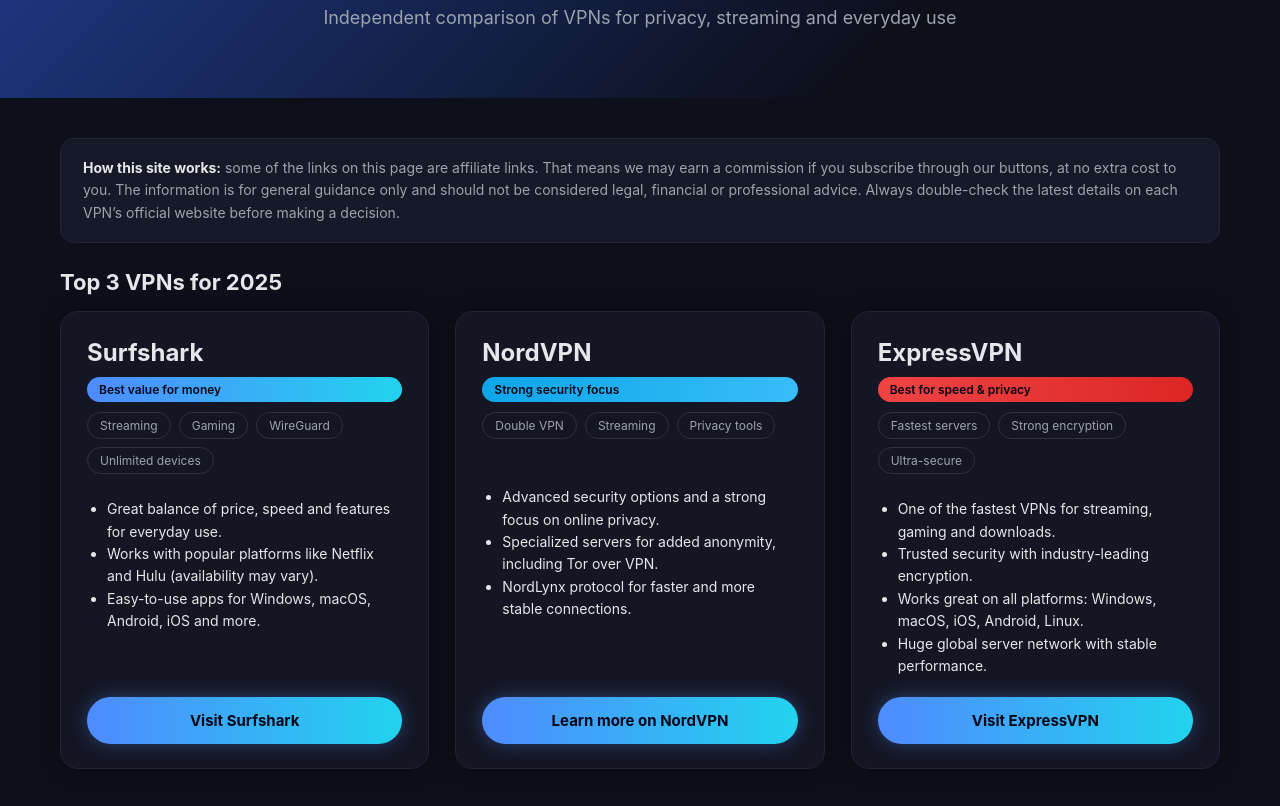
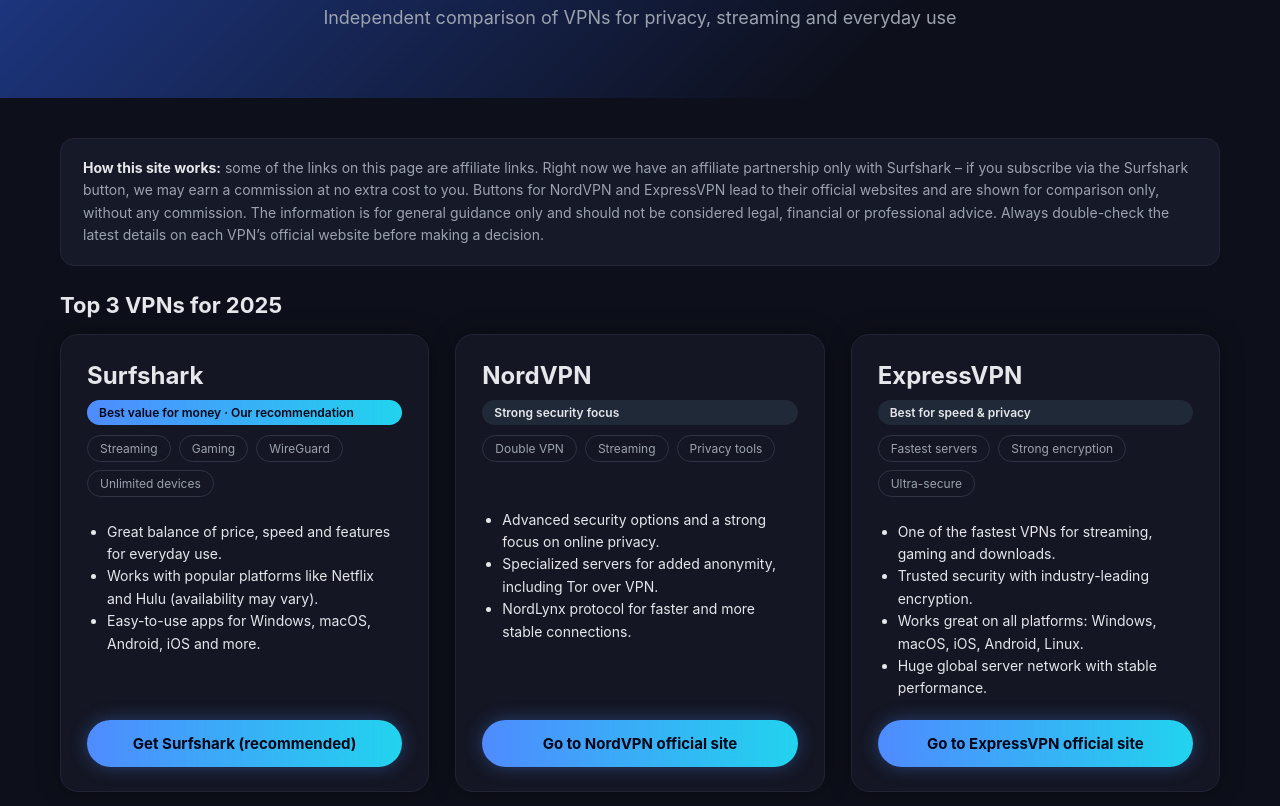
Before and after one commit to devsynkx/vpn-review, a plain HTML site: page index.html in a window 1280 px wide. Shown: the part 124-930 px from the top of the page. Drawn offline with Linux system fonts and the light colour scheme.

Commit message:
Update index.html

```diff
--- a/index.html
+++ b/index.html
@@ -3,7 +3,6 @@
 <head>
     <meta charset="UTF-8" />
     <meta name="viewport" content="width=device-width, initial-scale=1.0" />
-
 
     <!-- Admitad Verification -->
     <meta name="verify-admitad" content="58d07a2bb7" />
@@ -138,6 +137,11 @@
             font-size: 12px;
             margin: 6px 0 10px;
             font-weight: 600;
+        }
+
+        .badge-secondary {
+            background: #1f2937;
+            color: #e5e7eb;
         }
 
         .vpn-meta {
@@ -284,7 +288,9 @@
     <!-- Disclaimer / affiliate note -->
     <div class="intro">
         <strong>How this site works:</strong> some of the links on this page are affiliate links.
-        That means we may earn a commission if you subscribe through our buttons, at no extra cost to you.
+        Right now we have an affiliate partnership only with Surfshark – if you subscribe via the Surfshark button,
+        we may earn a commission at no extra cost to you. Buttons for NordVPN and ExpressVPN lead to their official
+        websites and are shown for comparison only, without any commission.
         The information is for general guidance only and should not be considered legal, financial or professional advice.
         Always double-check the latest details on each VPN’s official website before making a decision.
     </div>
@@ -293,10 +299,10 @@
 
     <div class="vpn-grid">
 
-        <!-- Surfshark -->
+        <!-- Surfshark (affiliate, recommended) -->
         <div class="vpn-card">
             <h2>Surfshark</h2>
-            <span class="badge">Best value for money</span>
+            <span class="badge">Best value for money · Our recommendation</span>
 
             <div class="vpn-meta">
                 <span class="chip">Streaming</span>
@@ -311,16 +317,19 @@
                 <li>Easy-to-use apps for Windows, macOS, Android, iOS and more.</li>
             </ul>
 
-            <!-- PUT YOUR SURFSHARK AFFILIATE LINK HERE -->
-            <a href="YOUR_SURFSHARK_LINK" target="_blank" rel="nofollow noopener" class="btn">
-                Visit Surfshark
+            <!-- SURFSHARK AFFILIATE LINK -->
+            <a href="https://dhwnh.com/g/8iyyi9n00n58d07a2bb7c29f5d469c/"
+               target="_blank"
+               rel="nofollow noopener"
+               class="btn">
+                Get Surfshark (recommended)
             </a>
         </div>
 
-        <!-- NordVPN -->
+        <!-- NordVPN (non-affiliate, official site) -->
         <div class="vpn-card">
             <h2>NordVPN</h2>
-            <span class="badge" style="background: linear-gradient(90deg,#0ea5e9,#38bdf8);">
+            <span class="badge badge-secondary">
                 Strong security focus
             </span>
 
@@ -336,16 +345,19 @@
                 <li>NordLynx protocol for faster and more stable connections.</li>
             </ul>
 
-            <a href="#" target="_blank" rel="nofollow noopener" class="btn">
-                Learn more on NordVPN
+            <a href="https://nordvpn.com/"
+               target="_blank"
+               rel="noopener"
+               class="btn">
+                Go to NordVPN official site
             </a>
         </div>
 
-        <!-- ExpressVPN -->
+        <!-- ExpressVPN (non-affiliate, official site) -->
         <div class="vpn-card">
             <h2>ExpressVPN</h2>
 
-            <span class="badge" style="background: linear-gradient(90deg,#ef4444,#dc2626);">
+            <span class="badge badge-secondary">
                 Best for speed & privacy
             </span>
 
@@ -362,14 +374,13 @@
                 <li>Huge global server network with stable performance.</li>
             </ul>
 
-            <a href="YOUR_ADMITAD_EXPRESSVPN_LINK_HERE"
+            <a href="https://www.expressvpn.com/"
                target="_blank"
-               rel="nofollow noopener"
+               rel="noopener"
                class="btn">
-                Visit ExpressVPN
+                Go to ExpressVPN official site
             </a>
         </div>
-
 
     </div>
 
```
